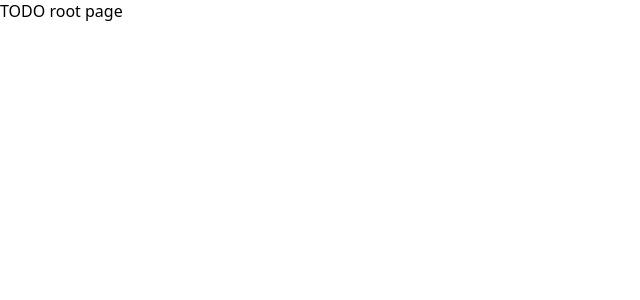
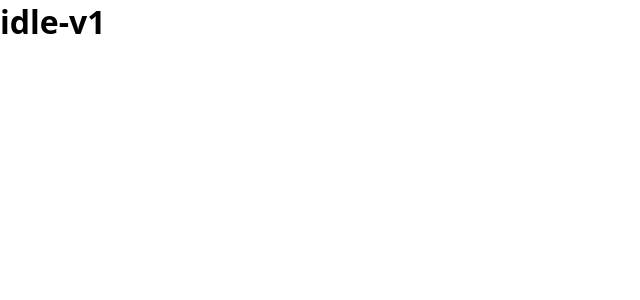
Before and after one commit to tylerschloesser/idle-v1, a React app in the folder packages/app/: page / in a window 1280 px wide. Shown: the top 300 px of the page, without its empty margins (0-640 px from the left). Built offline with nearby package versions, Linux system fonts and the light colour scheme; the HTML template or start-up script is replaced by a standard one.

Commit message:
style header

```diff
--- a/packages/app/src/root-page.component.tsx
+++ b/packages/app/src/root-page.component.tsx
@@ -1,3 +1,9 @@
+import styles from './root-page.module.scss'
+
 export function RootPage() {
-  return <>TODO root page</>
+  return (
+    <>
+      <h1 className={styles.header}>idle-v1</h1>
+    </>
+  )
 }
--- a/packages/app/src/root-page.module.scss
+++ b/packages/app/src/root-page.module.scss
@@ -0,0 +1,3 @@
+.header {
+  margin: 0;
+}
```
